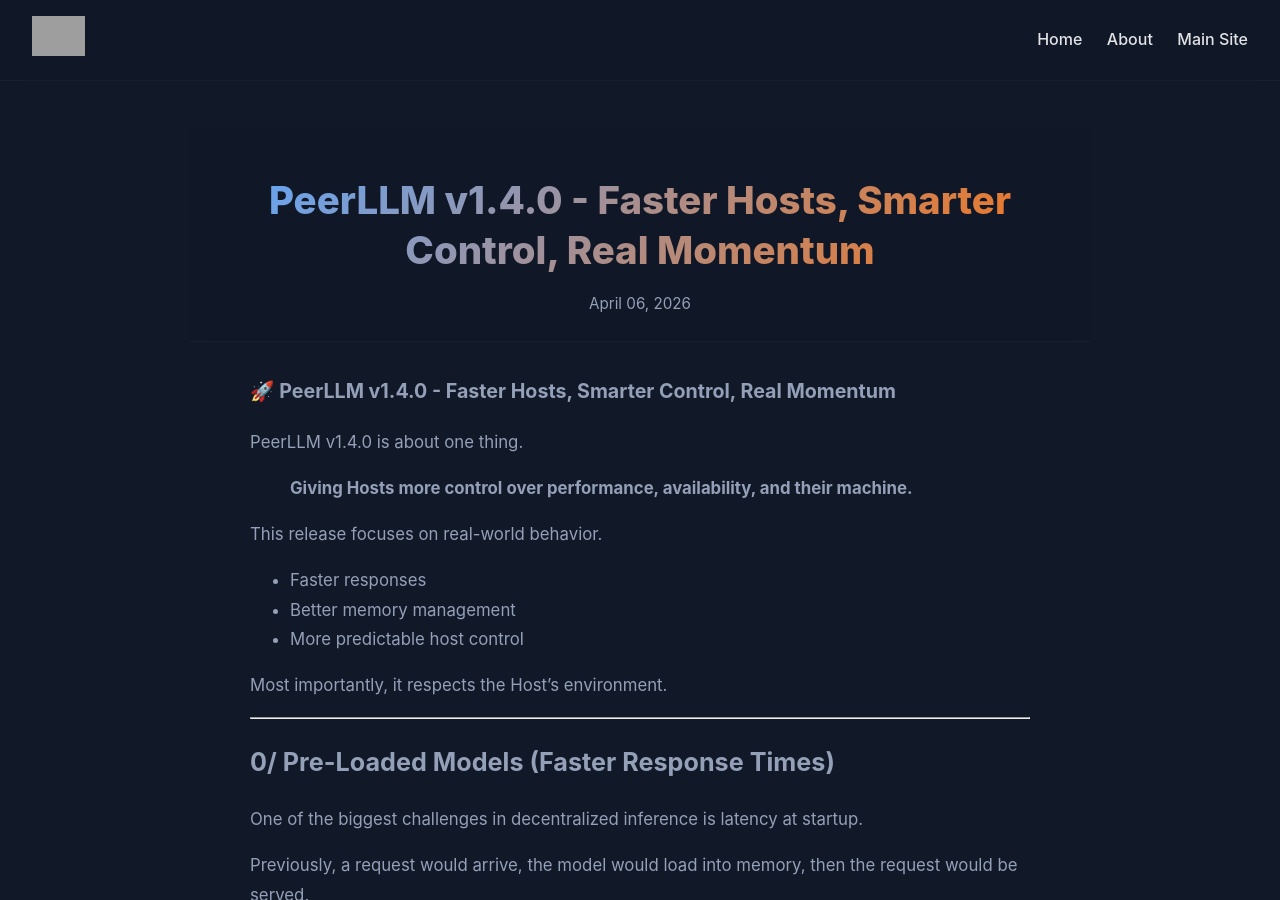
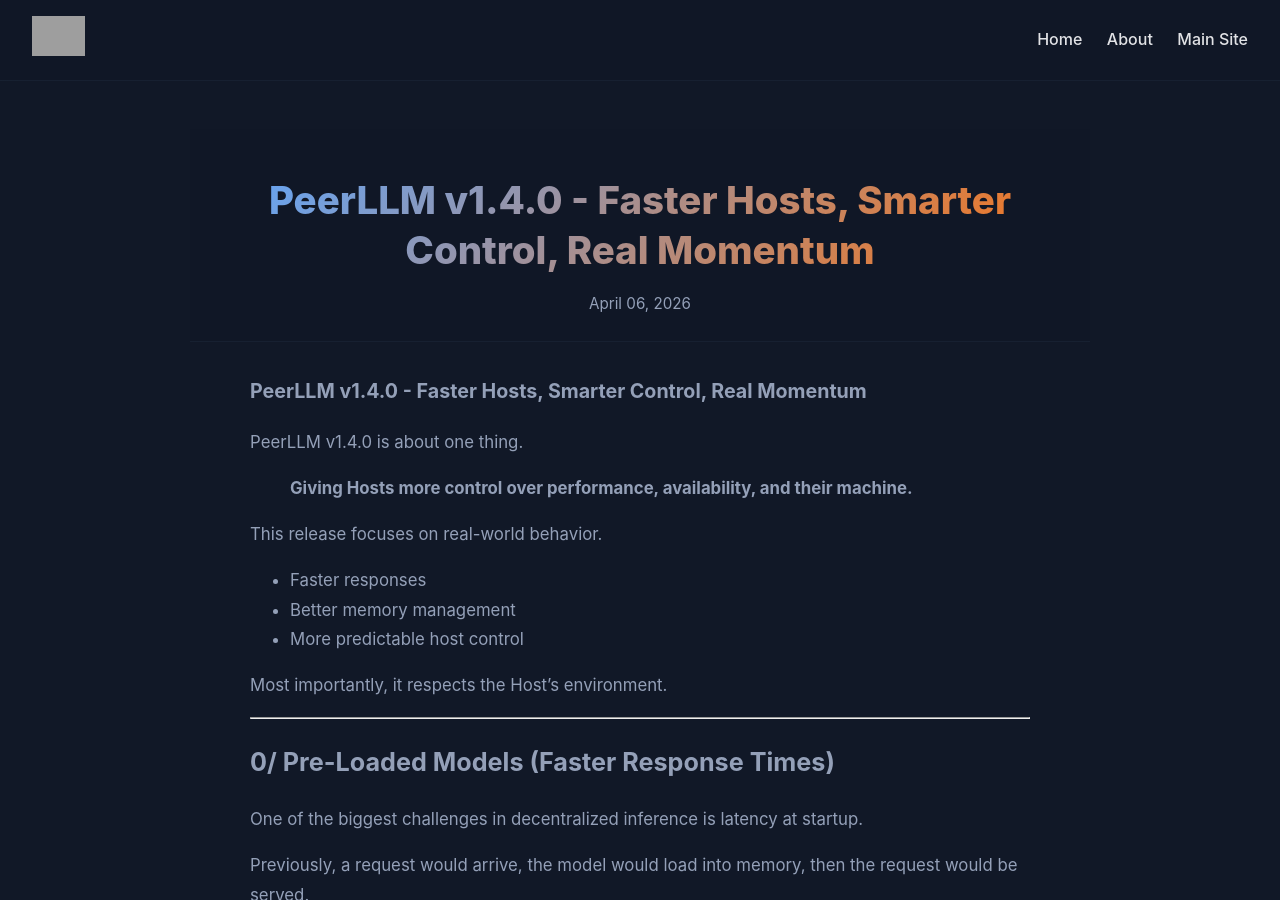
Before and after one commit to PeerLLM/peerllm.github.io, a Jekyll site: the page built from _posts/2026-04-06-v1.4.0-release.md, in a window 1280 px wide and 900 px high. Built offline with Jekyll 4.4.1, drawn with Linux system fonts in a browser that asks for light colours; comment, search, counter and statistics services are not loaded; grey boxes are pictures that could not be loaded.

```diff
--- a/_posts/2026-04-06-v1.4.0-release.md
+++ b/_posts/2026-04-06-v1.4.0-release.md
@@ -5,7 +5,7 @@ date: 2026-04-06
 categories: [PeerLLM, Release Notes]
 ---
 
-# 🚀 PeerLLM v1.4.0 - Faster Hosts, Smarter Control, Real Momentum
+# PeerLLM v1.4.0 - Faster Hosts, Smarter Control, Real Momentum
 
 PeerLLM v1.4.0 is about one thing.
 
```
